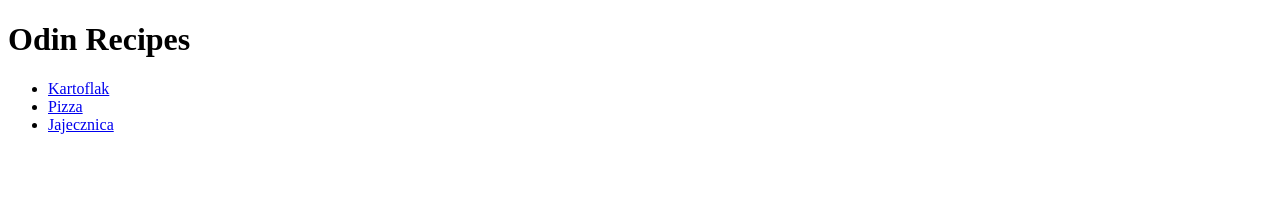
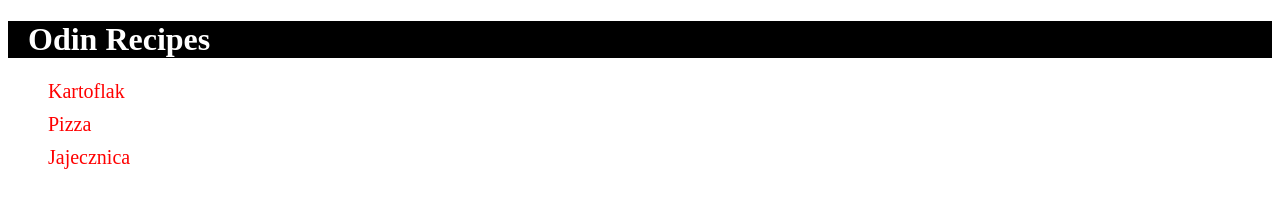
Before and after one commit to emess/odin-recipes, a plain HTML site: page index.html in a window 1280 px wide. Drawn offline with Linux system fonts and the light colour scheme.

Commit message:
added style.css and added classes to html elements

```diff
--- a/index.html
+++ b/index.html
@@ -4,13 +4,14 @@
     <meta charset="UTF-8">
     <meta name="viewport" content="width=device-width, initial-scale=1.0">
     <title>Document</title>
+    <link rel="stylesheet" href="style.css">
 </head>
 <body>
-    <h1>Odin Recipes</h1>
-    <ul>
-        <li><a href="recipes/kartoflak.html">Kartoflak</a></li>
-        <li><a href="recipes/pizza.html">Pizza</a></li>
-        <li><a href="recipes/jajecznica.html">Jajecznica</a></li>
+    <h1 class="header">Odin Recipes</h1>
+    <ul class="list">
+        <li class="list-el"><a href="recipes/kartoflak.html">Kartoflak</a></li>
+        <li class="list-el"><a href="recipes/pizza.html">Pizza</a></li>
+        <li class="list-el"><a href="recipes/jajecznica.html">Jajecznica</a></li>
     </ul>
 
 </body>
--- /dev/null
+++ b/style.css
@@ -0,0 +1,19 @@
+.header {
+    background-color: black;
+    color: white;
+    padding-left: 20px;
+}
+
+.list {
+    list-style-type: none;
+}
+
+.list-el {
+    margin-bottom: 10px;
+}
+
+a {
+    text-decoration: none;
+    font-size: 20px;
+    color: red;
+}
```
